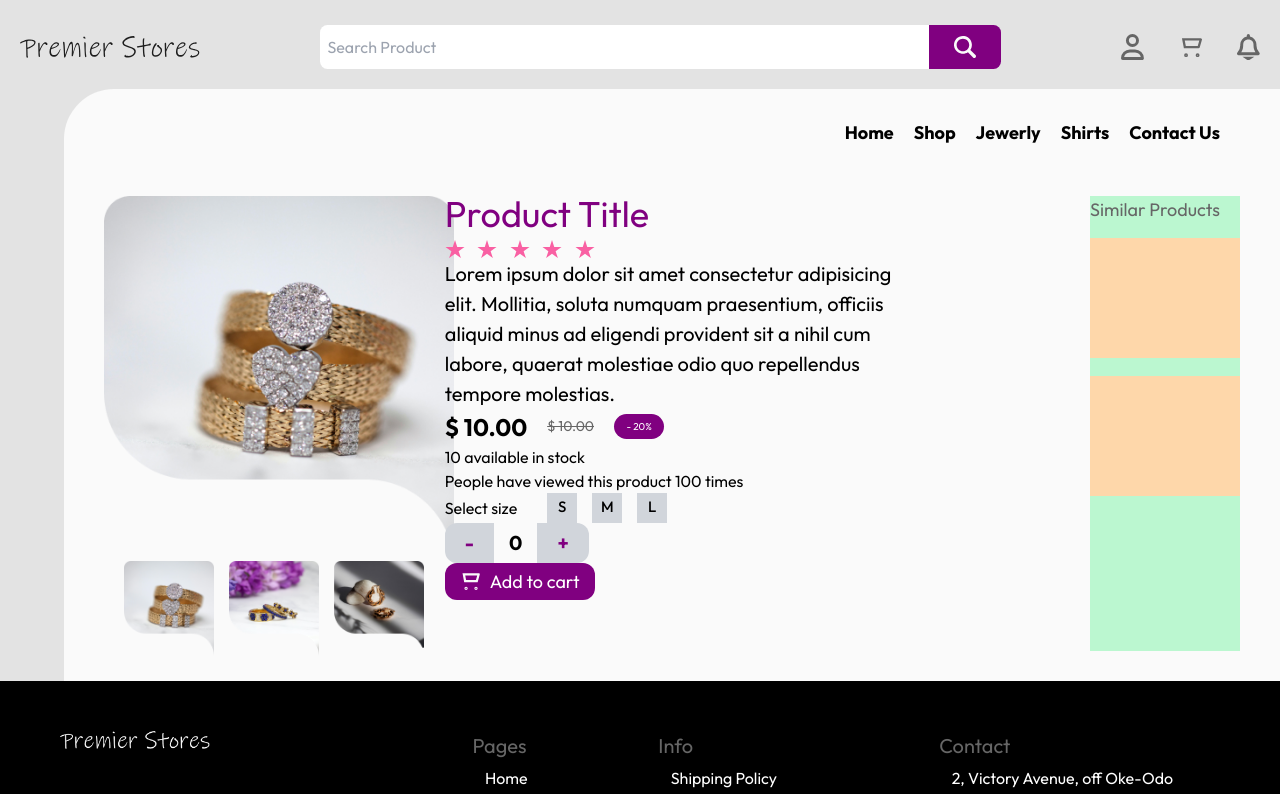
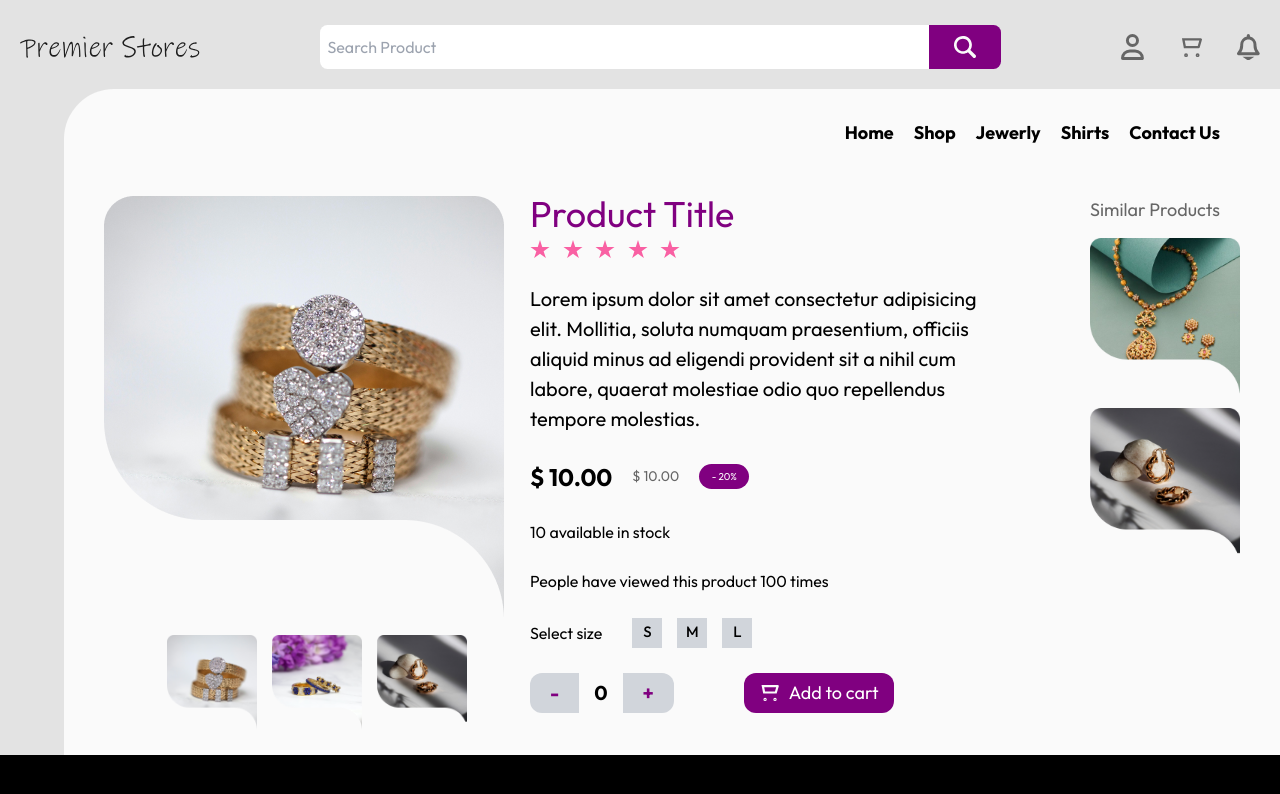
Before and after one commit to timmyproofficial/premier-store, a React (Vite) app: page /products/1 in a window 1280 px wide. Shown: the top 794 px of the page. Built offline with nearby package versions, Linux system fonts and the light colour scheme.

Commit message:
Fix typescript error.

```diff
--- a/src/components/FeaturedProducts.tsx
+++ b/src/components/FeaturedProducts.tsx
@@ -7,6 +7,7 @@ const FeaturedProducts = () => {
       {productsFeature.map((prod) => (
         <ProductCard
           key={prod.id}
+          id={prod.id}
           title={prod.title}
           img={prod.img}
           price={prod.price}
--- a/src/components/shop/ProductDetails.tsx
+++ b/src/components/shop/ProductDetails.tsx
@@ -4,7 +4,7 @@ import CartCounter from './CartCounter';
 
 const ProductDetails = () => {
   return (
-    <article>
+    <article className="flex flex-col gap-10">
       <header>
         <h3 className="mb-3">Product Title</h3>
         <Rating size={8} />
@@ -19,7 +19,7 @@ const ProductDetails = () => {
 
       <div className="flex items-center gap-8">
         <h4 className="font-bold">$ 10.00</h4>
-        <strike className="text-[14px] text-gray-color">$ 10.00</strike>
+        <small className="text-[14px] text-gray-color">$ 10.00</small>
         <div className="bg-primary-color text-white-color py-2 px-5 rounded-[100px]">
           - 20%
         </div>
@@ -44,8 +44,10 @@ const ProductDetails = () => {
         </div>
       </div>
 
-      <CartCounter />
-      <BtnCart />
+      <div className="flex gap-28">
+        <CartCounter />
+        <BtnCart />
+      </div>
     </article>
   );
 };
--- a/src/components/shop/ProductImages.tsx
+++ b/src/components/shop/ProductImages.tsx
@@ -22,7 +22,7 @@ const ProductImages = () => {
   };
   return (
     <div className="flex flex-col gap-6">
-      <div className="w-[350px] h-[350px]">
+      <div className="">
         <img src={mainImg.src} alt={mainImg.alt} />
       </div>
       <div className="flex gap-6 self-center">
--- /dev/null
+++ b/src/components/shop/SimilarProduct.tsx
@@ -0,0 +1,21 @@
+import product1 from '../../assets/arrival4.png';
+import product2 from '../../assets/arrival3.png';
+
+const SimilarProduct = () => {
+  return (
+    <>
+      <h4 className="text-[1.8rem] text-gray-color mb-6">Similar Products</h4>
+
+      <div className="flex flex-col gap-20">
+        <div className="w-[150px] h-[120px]">
+          <img src={product1} alt="Product Image" />
+        </div>
+        <div className="w-[150px] h-[120px]">
+          <img src={product2} alt="Product Image" />
+        </div>
+      </div>
+    </>
+  );
+};
+
+export default SimilarProduct;
--- a/src/pages/HomePage.tsx
+++ b/src/pages/HomePage.tsx
@@ -1,12 +1,10 @@
 import AboutBlock from '../components/AboutBlock';
 import DiscountBlock from '../components/DiscountBlock';
 import FeaturedProuductsBlock from '../components/FeaturedProuductsBlock';
-import FooterBlock from '../components/FooterBlock';
 import Hero from '../components/Hero';
-import NavbarTop from '../components/NavbarTop';
 import NewArrivalsBlock from '../components/NewArrivalsBlock';
 import NewsFeedBlock from '../components/NewsFeedBlock';
-import OffersBlock from '../components/offersBlock';
+import OffersBlock from '../components/OffersBlock';
 import TestimonialsBlock from '../components/TestimonialsBlock';
 
 const HomePage = () => {
--- a/src/pages/ProductPage.tsx
+++ b/src/pages/ProductPage.tsx
@@ -1,24 +1,18 @@
 import ProductDetails from '../components/shop/ProductDetails';
 import ProductImages from '../components/shop/ProductImages';
+import SimilarProduct from '../components/shop/SimilarProduct';
 import ShopContainer from '../components/ShopContainer';
 
 const ProductPage = () => {
   return (
     <ShopContainer classes="w-[95%] ml-auto">
       <article className="grid grid-cols-[75%_25%]">
-        <section className="grid grid-cols-[40%_55%]">
+        <section className="grid grid-cols-[50%_55%]">
           <ProductImages />
           <ProductDetails />
         </section>
-        <aside className="bg-green-200 justify-self-end">
-          <h4 className="text-[1.8rem] text-gray-color mb-6">
-            Similar Products
-          </h4>
-
-          <div className="flex flex-col gap-7">
-            <div className="w-[150px] h-[120px] bg-orange-200"></div>
-            <div className="w-[150px] h-[120px] bg-orange-200"></div>
-          </div>
+        <aside className="justify-self-end">
+          <SimilarProduct />
         </aside>
       </article>
     </ShopContainer>
```
